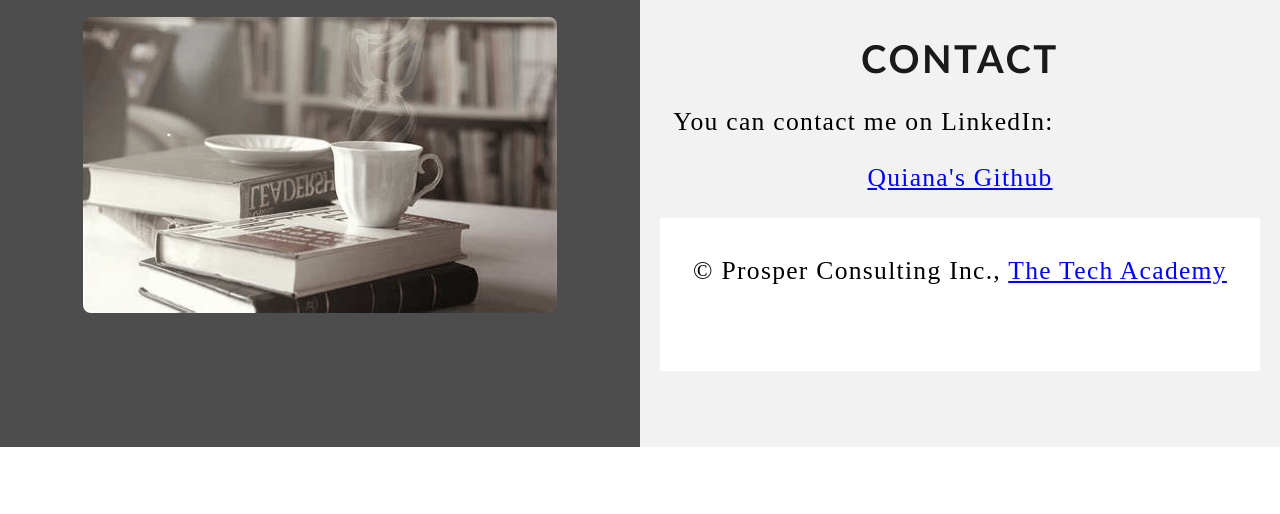
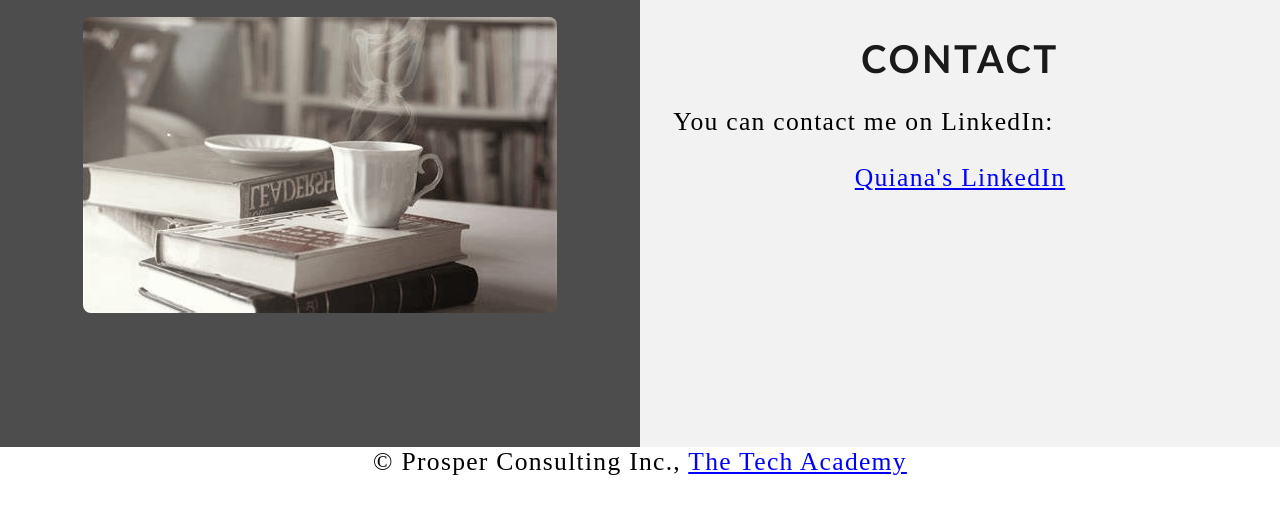
Before and after one commit to Quiholder/quiholder.github.io, a plain HTML site: page index.html in a window 1280 px wide. Shown: the part 1747-2261 px from the top of the page. Before the commit the page ends 2194 px from the top, so only its background shows below. Drawn offline with Linux system fonts and the light colour scheme.

Commit message:
linked in

```diff
--- a/index.html
+++ b/index.html
@@ -92,8 +92,9 @@
        <h1>Contact</h1>
        <p> You can contact me on LinkedIn:
         <br>
-        <p class="center"><a href="https://www.linkedin.com/in/quiana-holder/" target="_blank">Quiana's Github</a></p>
+        <p class="center"><a href="https://www.linkedin.com/in/quiana-holder/" target="_blank">Quiana's LinkedIn</a></p>
     </p>
+    </div>
 
 <!--Footer section-->
 <footer>
```
